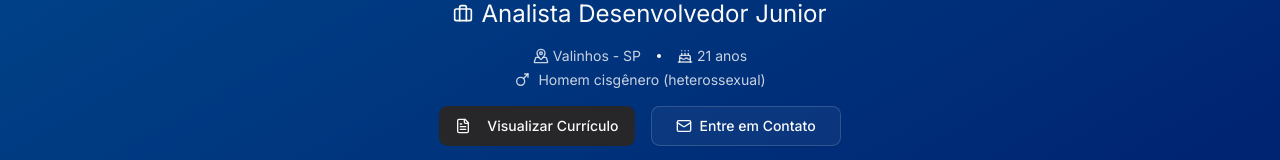
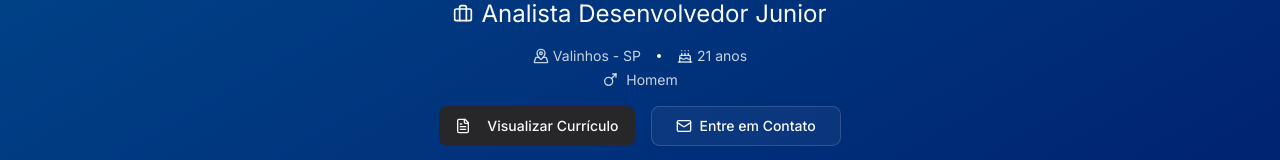
Before and after one commit to PauloHCdosReis/Portfolio, a Next.js app: page / in a window 1280 px wide. Shown: the part 428-588 px from the top of the page. Built offline with nearby package versions, Linux system fonts and the light colour scheme; no server answers.

Commit message:
Update informacoes.ts

```diff
--- a/src/data/informacoes.ts
+++ b/src/data/informacoes.ts
@@ -4,7 +4,7 @@ export const informacoes = {
   foto: "https://github.com/PauloHCdosReis.png",
   iniciais: "PR",
   nome: "Paulo Henrique Couto dos Reis",
-  sexo: "Homem cisgênero (heterossexual)",
+  sexo: "Homem",
   cvUrl:
     "https://drive.google.com/file/d/1i0T3WHB-xrGun_WpS6eRkRihgksfAYwj/view?usp=sharing",
   cargo: "Analista Desenvolvedor Junior",
```
